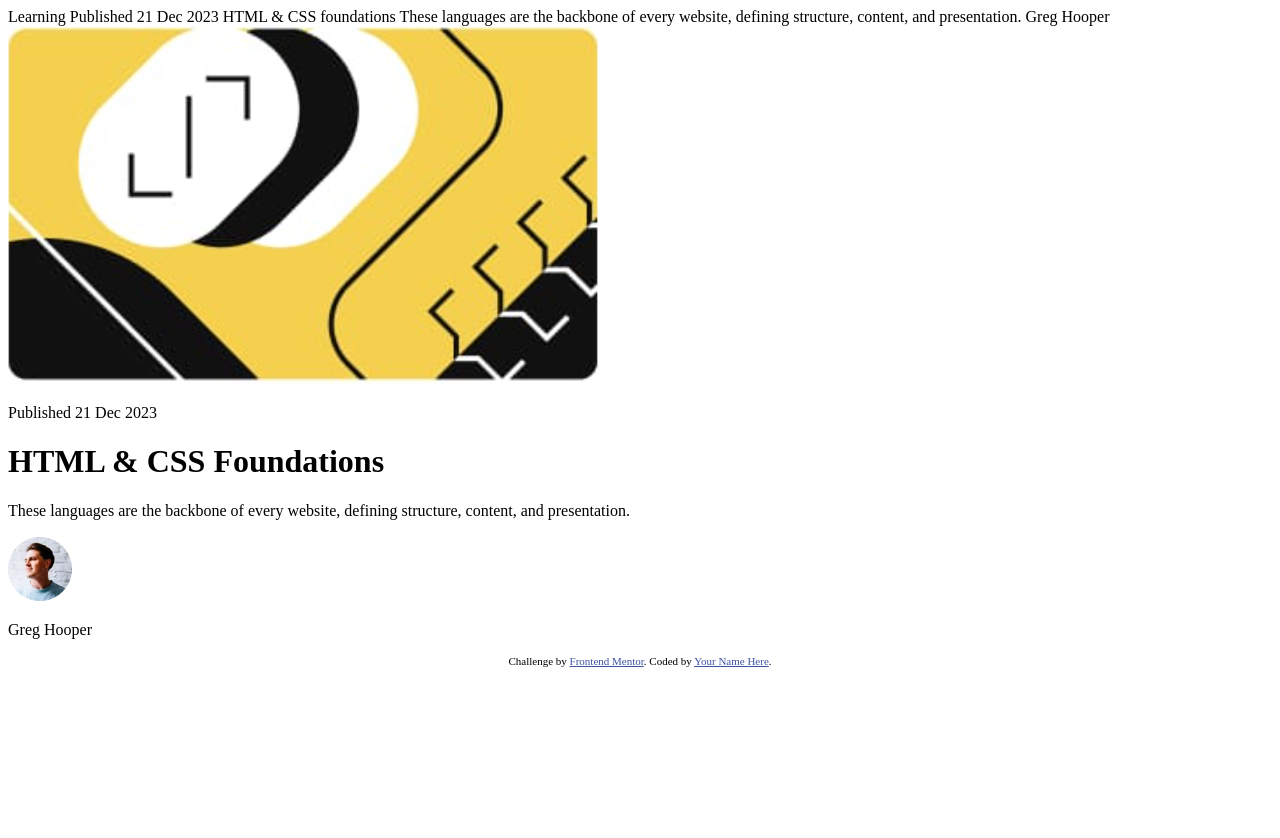
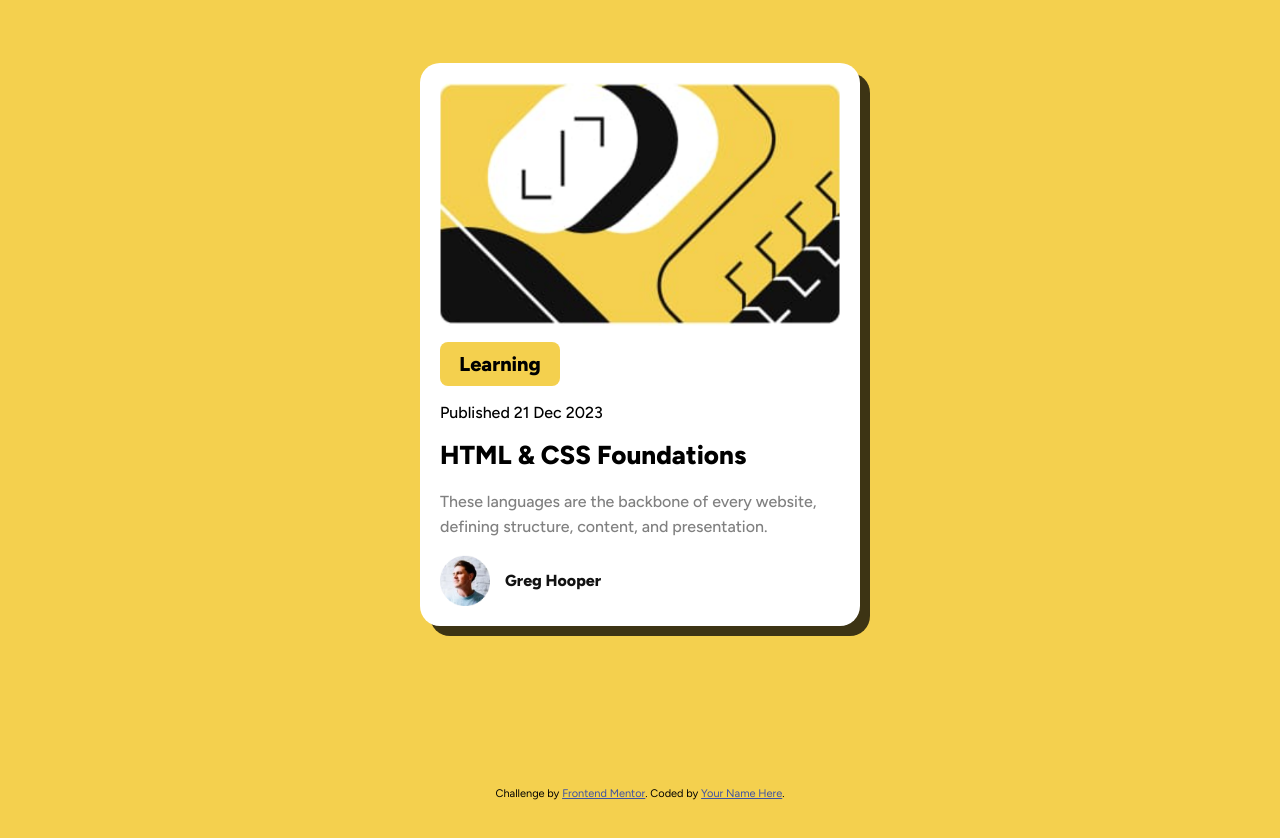
Before and after one commit to LawrenceLCodes/blog-preview-card, a plain HTML site: page index.html in a window 1280 px wide. Before the commit the page ends 800 px from the top, so only its background shows below. Drawn offline with Linux system fonts and the light colour scheme.

Commit message:
Refined desktop view of blog card, additional fixes and refinements to font and spacing, added learning category with border radius and yellow background.

```diff
--- a/index.html
+++ b/index.html
@@ -22,26 +22,23 @@
     <link rel="stylesheet" href="./styles.css" />
   </head>
   <body>
-    Learning Published 21 Dec 2023 HTML & CSS foundations These languages are
-    the backbone of every website, defining structure, content, and
-    presentation. Greg Hooper
-    <main>
-      <div class="card">
-        <div class="card-image">
+    <main class="card-container">
       <img
+        class="card-image"
         src="./assets/images/card-image.png"
         alt="Shapes and lines on a yellow background"
       />
+      <div class="card-content">
+        <div class="card-category">
+          <h2>Learning</h2>
         </div>
-        <div class="card-content">
-          <div class="card-category"></div>
         <div class="card-date">
           <p>Published 21 Dec 2023</p>
         </div>
         <h1 class="card-title">HTML & CSS Foundations</h1>
         <p class="card-text">
-            These languages are the backbone of every website, defining
-            structure, content, and presentation.
+          These languages are the backbone of every website, defining structure,
+          content, and presentation.
         </p>
         <div class="author-container">
           <img
@@ -50,7 +47,6 @@
             alt="An avatar image of Greg Hooper"
           />
           <p class="author-name">Greg Hooper</p>
-          </div>
         </div>
       </div>
     </main>
--- a/styles.css
+++ b/styles.css
@@ -9,16 +9,84 @@
 /* Primary Styling */
 
 body {
+  background-color: var(--yellow);
+  font-family: "Figtree", sans-serif;
+  font-optical-sizing: auto;
+  min-height: 100vh;
+
   p {
     font-size: 16px;
+    font-weight: 500;
+  }
+}
+
+.card-container {
+  align-items: center;
+  background-color: var(--white);
+  border-radius: 20px;
+  box-shadow: 10px 10px 0px 0px rgba(0, 0, 0, 0.75);
+  display: flex;
+  flex-direction: column;
+  justify-content: center;
+  margin: 5% auto;
+  max-width: 400px;
+  padding: 20px;
+}
+
+.card-image {
+  border-radius: 10px;
+  width: 100%;
+}
+
+.card-category {
+  h2 {
+    background-color: var(--yellow);
+    border-radius: 8px;
+    font-size: 20px;
+    font-weight: 800;
+    max-width: 100px;
+    padding: 10px;
+    text-align: center;
+  }
+}
+
+.card-title {
+  font-size: 26px;
+  font-weight: 800;
+}
+
+.card-text {
+  color: var(--grey);
+  line-height: 25px;
+}
+
+.author-container {
+  color: var(--black);
+  display: flex;
+  gap: 15px;
+
+  .author-image {
+    max-width: 50px;
+  }
+
+  p {
+    font-weight: 800;
   }
 }
 
 .attribution {
   font-size: 11px;
+  position: fixed;
+  bottom: 0;
+  left: 0;
+  right: 0;
   text-align: center;
+
+  a {
+    color: hsl(228, 45%, 44%);
+  }
 }
 
-.attribution a {
-  color: hsl(228, 45%, 44%);
+/* Media Queries */
+@media screen and (max-width: 375px) {
 }
```
Lines whose indentation alone changed are shown as unchanged.
